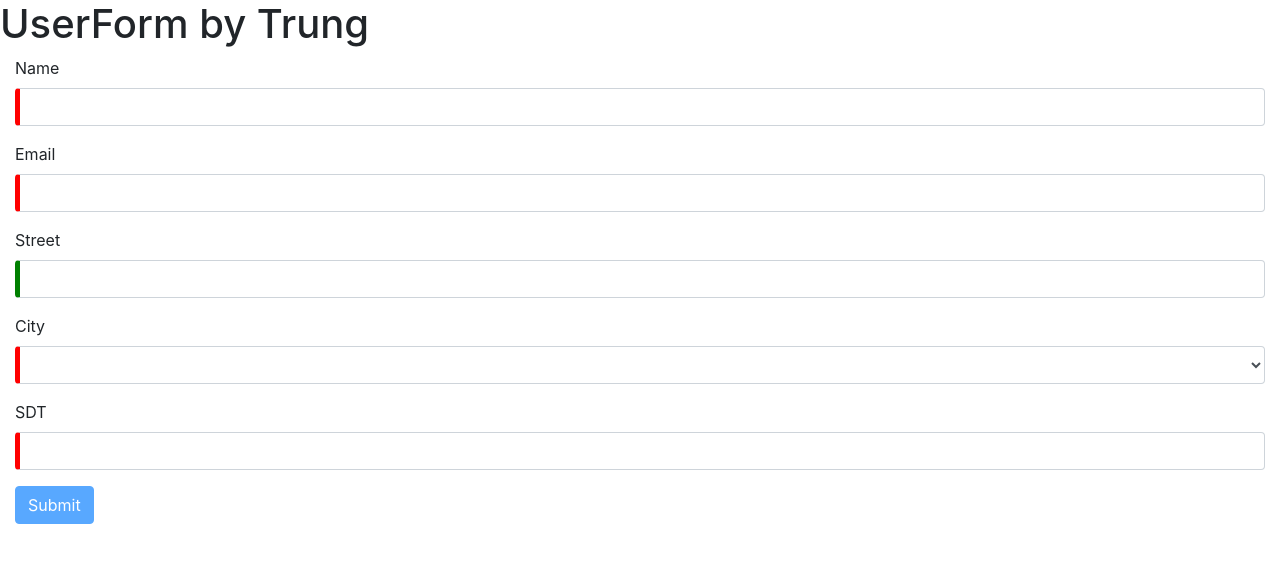
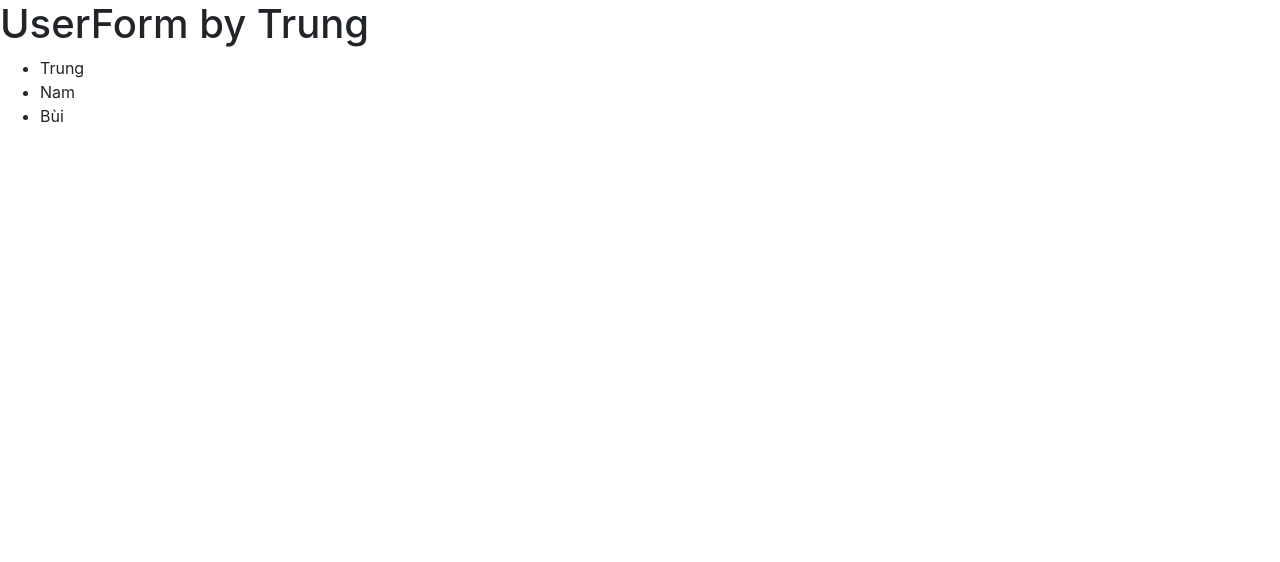
Before and after one commit to namtrungit/AngularCanban, an Angular app: page / in a window 1280 px wide. Shown: the top 562 px of the page. Built offline with nearby package versions, Linux system fonts and the light colour scheme.

Commit message:
Lesson18: sử dụng service

```diff
--- a/src/app/app.component.html
+++ b/src/app/app.component.html
@@ -1,50 +1,4 @@
 <div>
   <h1>UserForm by {{title}}</h1>
 </div>
-<div class="form-group col">
-  <form #userForm="ngForm" (ngSubmit)="onSubmit(userForm.value)">
-    <div class="form-group">
-      <label>Name</label>
-      <input type="text" class="form-control" name="name" minlength="9" maxlength="11" required #name="ngModel" ngModel/>
-      <div *ngIf="name.errors && (name.dirty || name.touched)" class="alert alert-danger">
-        <div [hidden]="!name.errors">
-          Chưa nhập tên!
-        </div>
-      </div>
-    </div>
-    <div class="form-group">
-      <label>Email</label>
-      <input type="text" class="form-control" name="email" #email="ngModel" required ngModel/>
-      <div *ngIf="email.errors && (email.dirty || email.touched)" class="alert alert-danger">
-        <div [hidden]="!email.errors">
-          Chưa nhập email!
-        </div>
-      </div>
-    </div>
-    <div class="form-group">
-      <label>Street</label>
-      <input type="text" class="form-control" name="street" ngModel/>
-    </div>
-    <div class="form-group">
-      <label>City</label>
-      <select class="form-control" name="cityName" ngModel required>
-        <option *ngFor="let ct of city" [value]="ct.id">{{ct.name}}</option>
-      </select>
-    </div>
-
-    <div class="form-group">
-      <label>SDT</label>
-      <input type="tel" class="form-control" pattern="^[0][1-9][0-9][0-9][0-9][0-9][0-9][0-9][0-9][0-9]" minlength="9" maxlength="11"
-        #phone="ngModel" required name="phone" ngModel/>
-      <div *ngIf="phone.errors && (phone.dirty || phone.touched)" class="alert alert-danger">
-        <div [hidden]="!phone.errors.pattern">
-          Số điện thoại không hợp lệ
-        </div>
-        <div [hidden]="!phone.minlength">
-          Số điện thoại phải 9->10 ký tự!
-        </div>
-      </div>
-    </div>
-    <button type="submit" [disabled]="!userForm.valid" class="btn btn-primary">Submit</button>
-  </form>
-</div>
+<app-employee></app-employee>
--- a/src/app/app.component.ts
+++ b/src/app/app.component.ts
@@ -1,17 +1,12 @@
-import { Component } from '@angular/core';
+import { Component, OnInit } from '@angular/core';
+
 
 @Component({
   selector: 'app-root',
   templateUrl: './app.component.html',
   styleUrls: ['./app.component.css'],
 })
-export class AppComponent {
-  // property binding
+export class AppComponent  {
   public title = 'Trung';
-  public city = [{ id: 1, name: 'TPHCM' },
-  { id: 2, name: 'Hà Nội' }
-];
-  onSubmit(value: any) {
-    console.log(value);
-  }
+
 }
--- a/src/app/app.module.ts
+++ b/src/app/app.module.ts
@@ -3,15 +3,17 @@ import { NgModule } from '@angular/core';
 import { AppComponent } from './app.component';
 import { TutorialComponent } from './tutorial.component';
 import { FormsModule } from '@angular/forms'; // Thư viện chứa ngModel
+import { EmployeeComponent } from './employee/employee.component';
+import { EmployeeService } from './employee/employee.service';
 
 @NgModule({
   declarations: [
-    AppComponent, TutorialComponent
+    AppComponent, TutorialComponent, EmployeeComponent
   ],
   imports: [
     BrowserModule, FormsModule
   ],
-  providers: [],
+  providers: [EmployeeService],
   bootstrap: [AppComponent]
 })
 export class AppModule {
--- /dev/null
+++ b/src/app/employee/employee.component.html
@@ -0,0 +1,3 @@
+<ul>
+  <li *ngFor="let em of employees">{{em.emName}}</li>
+</ul>
--- /dev/null
+++ b/src/app/employee/employee.component.ts
@@ -0,0 +1,17 @@
+import { Component, OnInit } from '@angular/core';
+import { EmployeeService } from './employee.service';
+@Component({
+  selector: 'app-employee',
+  templateUrl: './employee.component.html',
+  styleUrls: ['./employee.component.css'],
+  providers: [EmployeeService]
+})
+export class EmployeeComponent implements OnInit {
+  public employees: any[];
+  constructor(private empLoyeeService: EmployeeService) {
+
+  }
+  ngOnInit() {
+    this.employees = this.empLoyeeService.getList();
+  }
+}
--- /dev/null
+++ b/src/app/employee/employee.service.ts
@@ -0,0 +1,16 @@
+import { Injectable } from '@angular/core';
+
+@Injectable()
+export class EmployeeService {
+  public getList(): any[] {
+    const employees: any[] = [
+      { Id: 1, emName: 'Trung' },
+      { Id: 2, emName: 'Nam' },
+      { Id: 3, emName: 'Bùi' }
+      // tslint:disable-next-line:no-trailing-whitespace
+    ];
+    return employees;
+  }
+  constructor() { }
+
+}
```
Also changed, not shown: src/app/employee/employee.component.css (added), 2 other files (tests, documents, lock files or other folders).
